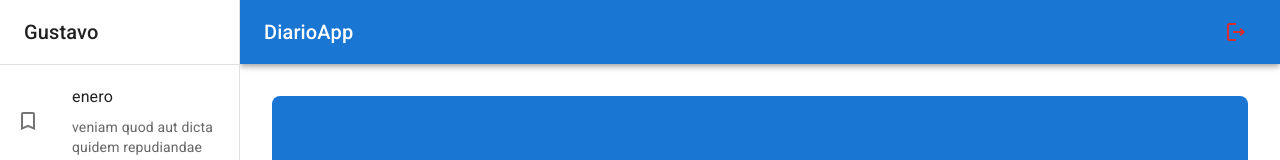
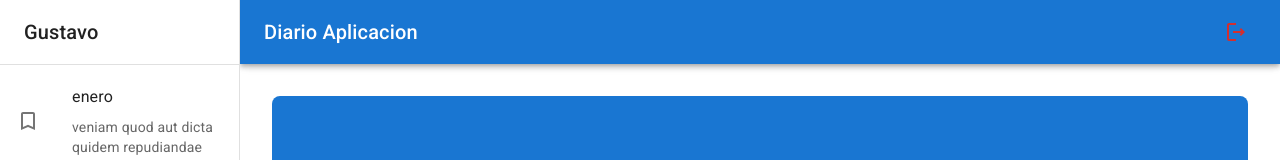
Before and after one commit to GustavoQuispeC/DiarioApp, a React (Vite) app: page / in a window 1280 px wide. Shown: the top 160 px of the page. Built offline with nearby package versions, Linux system fonts and the light colour scheme.

Commit message:
modificacion de titulos

```diff
--- a/src/diario/components/Navbar.jsx
+++ b/src/diario/components/Navbar.jsx
@@ -21,8 +21,15 @@ export const Navbar = ({ drawerWidth = 240 }) => {
         >
           <MenuOutlined />
         </IconButton>
-        <Grid container direction="row" justifyContent="space-between" alignItems='center' >
-          <Typography variant="h6" noWrap component='div'>DiarioApp</Typography>
+        <Grid
+          container
+          direction="row"
+          justifyContent="space-between"
+          alignItems="center"
+        >
+          <Typography variant="h6" noWrap component="div">
+            Diario Aplicacion
+          </Typography>
           <IconButton color="error">
             <LogoutOutlined />
           </IconButton>
```
